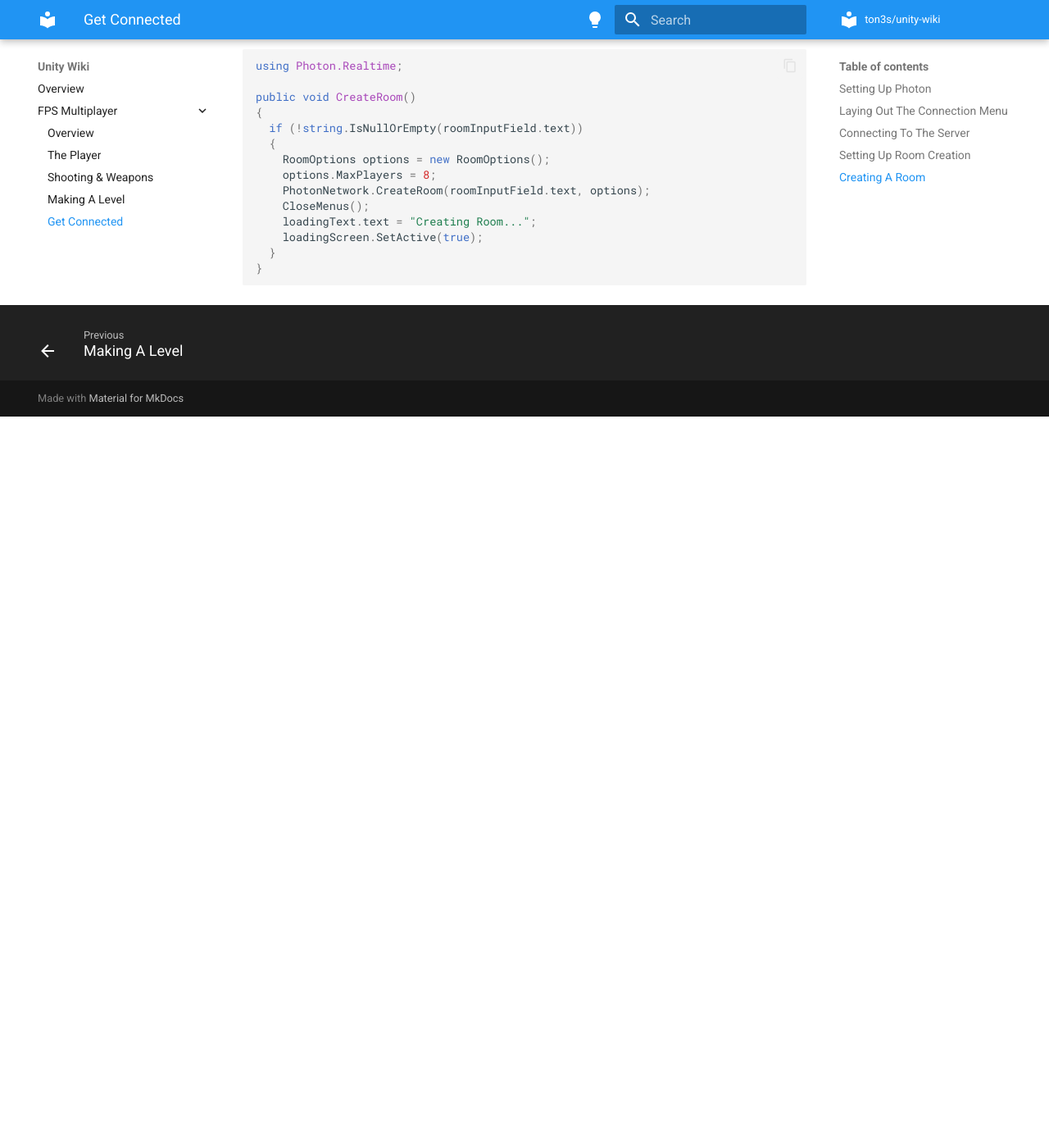
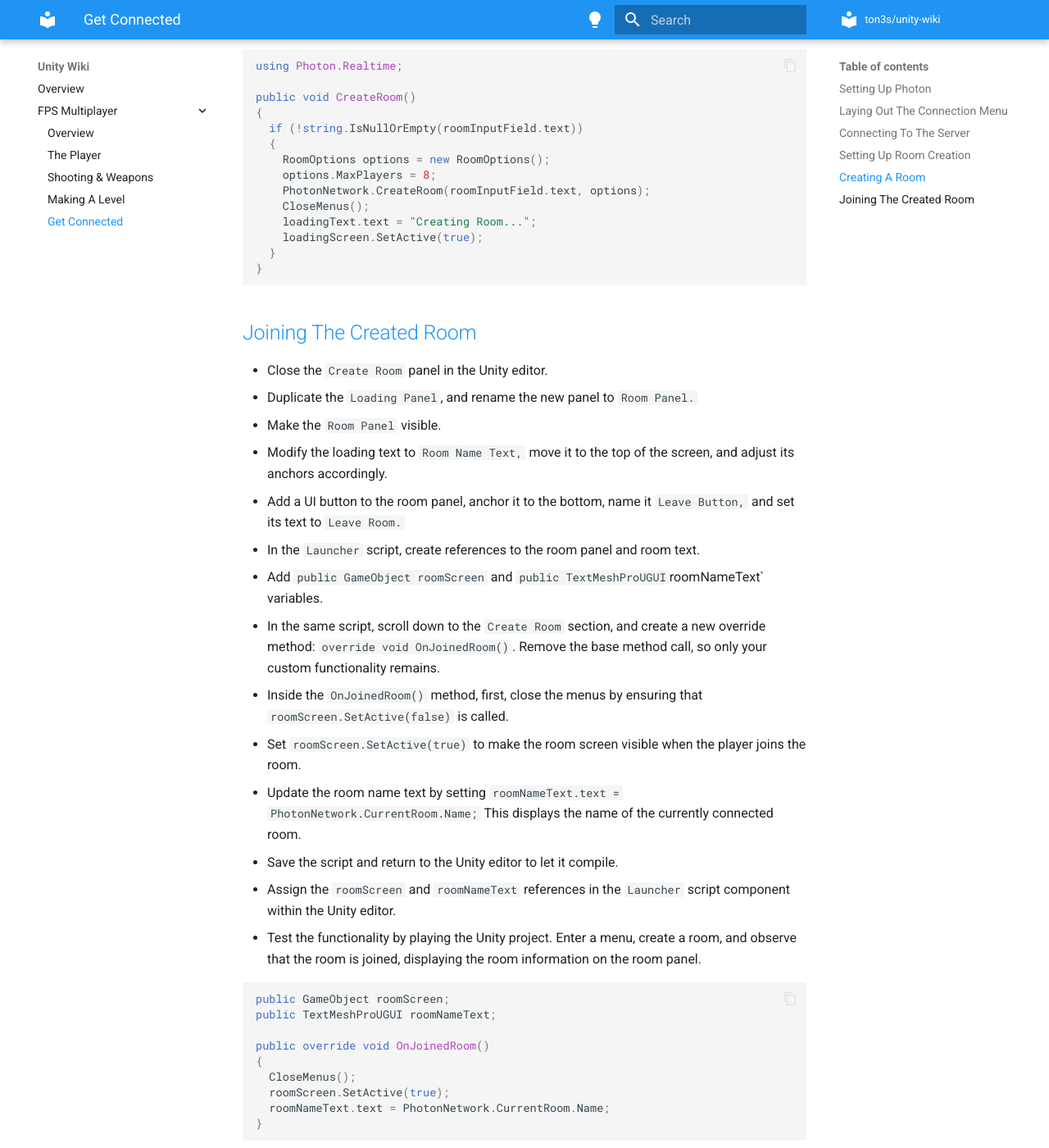
Before and after one commit to ton3s/unity-wiki, an MkDocs documentation site: the page built from docs/fps-multiplayer/get-connected.md, in a window 1280 px wide and 1400 px high, scrolled down 5059 px. Shown: the whole window at 82% size. Built offline with MkDocs 1.6.1 and Material for MkDocs 9.7.7, drawn with Linux system fonts in a browser that asks for light colours; before the commit the page ends 5567 px from its top, so only the background shows below that.

Commit message:
Add video 37

````diff
--- a/docs/fps-multiplayer/get-connected.md
+++ b/docs/fps-multiplayer/get-connected.md
@@ -166,3 +166,34 @@ public void CreateRoom()
   }
 }
 ```
+
+## [Joining The Created Room](https://www.udemy.com/course/unity-online-multiplayer/learn/lecture/25987976#questions)
+
+- Close the `Create Room` panel in the Unity editor.
+- Duplicate the `Loading Panel`, and rename the new panel to `Room Panel.`
+- Make the `Room Panel` visible.
+- Modify the loading text to `Room Name Text,` move it to the top of the screen, and adjust its anchors accordingly.
+- Add a UI button to the room panel, anchor it to the bottom, name it `Leave Button,` and set its text to `Leave Room.`
+- In the `Launcher` script, create references to the room panel and room text.
+- Add `public GameObject roomScreen` and `public TextMeshProUGUI `roomNameText` variables.
+- In the same script, scroll down to the `Create Room` section, and create a new override method: `override void OnJoinedRoom()`. Remove the base method call, so only your custom functionality remains.
+- Inside the `OnJoinedRoom()` method, first, close the menus by ensuring that `roomScreen.SetActive(false)` is called.
+- Set `roomScreen.SetActive(true)` to make the room screen visible when the player joins the room.
+- Update the room name text by setting `roomNameText.text = PhotonNetwork.CurrentRoom.Name;` This displays the name of the currently connected room.
+- Save the script and return to the Unity editor to let it compile.
+- Assign the `roomScreen` and `roomNameText` references in the `Launcher` script component within the Unity editor.
+- Test the functionality by playing the Unity project. Enter a menu, create a room, and observe that the room is joined, displaying the room information on the room panel.
+
+```cs
+public GameObject roomScreen;
+public TextMeshProUGUI roomNameText;
+
+public override void OnJoinedRoom()
+{
+  CloseMenus();
+  roomScreen.SetActive(true);
+  roomNameText.text = PhotonNetwork.CurrentRoom.Name;
+}
+```
+
+![My Room](images/my-room.png)
````
Also changed, not shown: docs/fps-multiplayer/images/my-room.png (added).
